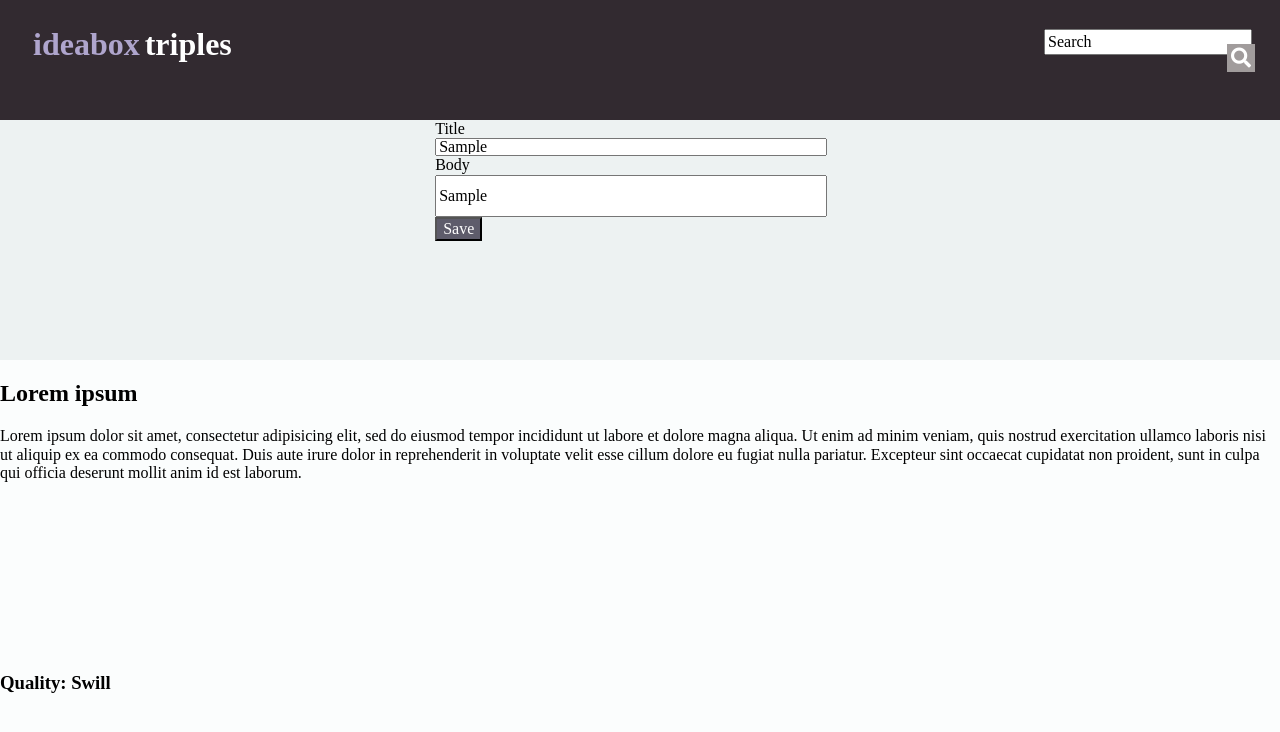
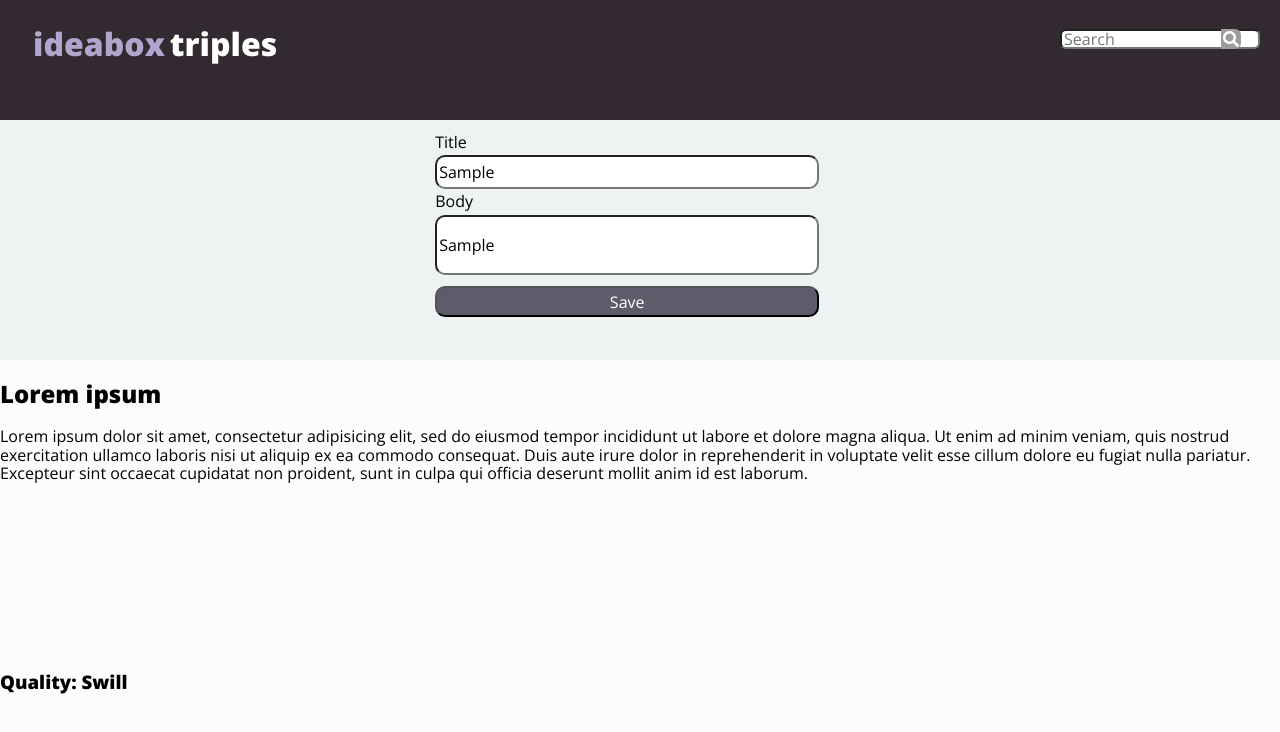
Before and after one commit to kalex19/Idea-Box-Triples, a plain HTML site: page index.html in a window 1280 px wide. Both pictures are taken after typing "Sample", "Sample" into the empty fields and a click on the button "Save". Drawn offline with nearby package versions, Linux system fonts and the light colour scheme.

Commit message:
styled inputs, built class and constructor. still need the input values to pass through

```diff
--- a/css/styles.css
+++ b/css/styles.css
@@ -1,11 +1,14 @@
+*{
+  box-sizing: border-box;
+  font-family: 'Open Sans', sans-serif;
+}
+
 body {
   display: grid;
   grid-template-columns:  50% auto;
   grid-template-rows: 10% 20% auto;
   height: 1200px;
-  /* grid-template-areas: "nav-left nav-left"
-  "section section "
-  "main main "; */
+
 }
 
 nav {
@@ -19,6 +22,7 @@ nav {
   height: 20px;
   width: 200px;
   margin-top: 29px;
+  border-radius: 6px;
 }
 
 .nav-left {
@@ -35,12 +39,13 @@ nav {
 .fa-search {
   background-color: #a19c9c;
   color: #FFF;
-  font-size: 20px;
+  font-size: 16px;
   align-self: center;
   position: relative;
-  left: -25px;
-  bottom: 2px;
-  padding: 4px;
+  left: -39px;
+  bottom: 21px;
+  padding: 2px;
+  border-radius: 0 6px 6px 0;
 
 }
 h1 {
@@ -53,28 +58,40 @@ button {
   color: #fff;
 }
 button, .body-style, .title-style  {
-  display: block;
+  display: inline-block;
 }
 
 .idea-input-style {
   height: 100%;
   width: 30%;
-  margin: 0 34%;
+  margin: 1% 34%;
 }
 
+label{
+  font-weight: 300;
+  margin: 10px auto;
+}
 
 .title-style {
   width: 100%;
-  height: 5%;
+  height: 14%;
+  margin: 1% auto;
+  border-radius: 10px;
 }
 
 .body-style {
   width: 100%;
-  height: 15%;
+  height: 25%;
+  margin: 1% auto;
+  border-radius: 10px;
 }
 
-.save-btn{
+.save-btn {
   width: 100%;
+  height: 13%;
+  margin: 2% auto;
+  border-radius: 10px;
+
 }
 .idea-template-style {
   grid-area: 2/ 1 / 3 / 3;
@@ -89,3 +106,7 @@ main {
   grid-area: 3/ 1 / 4 / 3;
   background-color: #FBFDFD;
 }
+
+p {
+  font-weight: 300;
+}
--- a/idea.js
+++ b/idea.js
@@ -1,5 +1,12 @@
 class Idea {
-  constructor() {
-    this.saveToStorage =
+  constructor(title, body, quality, cardId) {
+    this.title = title;
+    this.body = body;
+    this.quality = quality;
+    this.cardId = cardId;
+  }
+  saveToStorage() {
+    var stringifyIdea = JSON.stringify(ideas);
+    localStorage.setItem('post', Idea);
   }
 }
--- a/index.html
+++ b/index.html
@@ -4,7 +4,7 @@
     <title>Idea-Box-Triples</title>
     <link rel="stylesheet" href="./css/styles.css">
     <link rel="stylesheet" type="text/css" href="./css/normalize.css">
-    <link href="https://fonts.googleapis.com/css?family=Open+Sans:300i,800"
+    <link href="https://fonts.googleapis.com/css?family=Open+Sans:300,800"
     rel="stylesheet">
     <link href="https://use.fontawesome.com/releases/v5.7.0/css/all.css"
     rel="stylesheet">
@@ -15,7 +15,7 @@
       <h1 class="nav-left"><span class="purple-ideabox">ideabox</span>triples
       </h1>
       <input class="search-style" type="text" name="search"
-      value="Search"><i class="fas fa-search"></i>
+      placeholder="Search"><i class="fas fa-search"></i>
     </nav>
     <section class="idea-template-style">
       <div class="idea-input-style">
@@ -23,12 +23,12 @@
         <input class="title-style input-selector" type="text" name="title">
         <label for="body">Body</label>
         <input class="body-style input-selector" type="text" name="Body">
-        <button id="save-btn" type="button" name="Save">Save</button>
+        <button id="save-btn" class="save-btn"type="button" name="Save">Save</button>
      </div>
     </section>
     <main>
       <article class="idea-card-style">
-        <section>
+        <section class="card-style">
           <h2 class="card-title-style">Lorem ipsum</h2>
           <p>Lorem ipsum dolor sit amet, consectetur adipisicing elit, sed do
             eiusmod tempor incididunt ut labore et dolore magna aliqua. Ut enim
--- a/main.js
+++ b/main.js
@@ -1,7 +1,7 @@
 // query select both inputs and sav btn
 var inputIdeas = document.querySelectorAll('.input-selector');
 var saveBtn = document.querySelector('#save-btn');
- console.log(inputIdeas);
+var ideas = [];
 
 
 
@@ -9,32 +9,36 @@ var saveBtn = document.querySelector('#save-btn');
 // event listener for save button that generates a new card and populates with inputs
 // event listener will also save the data in local storage
 
-saveBtn.addEventListener('click', saveToStore)
+saveBtn.addEventListener('click', createIdea)
 
 // create function to save inputs in local storage
-function saveToStore() {
+function createIdea() {
   var title = document.querySelector('.title-style');
   var body = document.querySelector('.body-style');
-  // var newPost = {};
+  var newIdea = new Idea(title, body, "Swill", Date.now())
+  console.log(title);
+  ideas.push(newIdea)
+
+
   // for (var i = 0; i < inputIdeas.length; i++) {
   //   var currentPost = inputIdeas[i];
   //   var postId = currentPost.id;
   //   newPost[postId] = currentPost.value;
   // }
 
-  var stringIdea = JSON.stringify(newPost);
-  console.log(newPost);
-
-  localStorage.setItem('post', stringIdea);
-
-  var post = localStorage.getItem('post');
-
-  post = JSON.parse(post);
+  // var stringIdea = JSON.stringify(newPost);
+  // console.log(newPost);
+  //
+  // localStorage.setItem('post', stringIdea);
+  //
+  // var post = localStorage.getItem('post');
+  //
+  // post = JSON.parse(post);
 
 
 
   // post.push(newPost);
-  console.log(post);
+  // console.log(post);
 }
 
 // create function to JSON the local storage inputs
```
